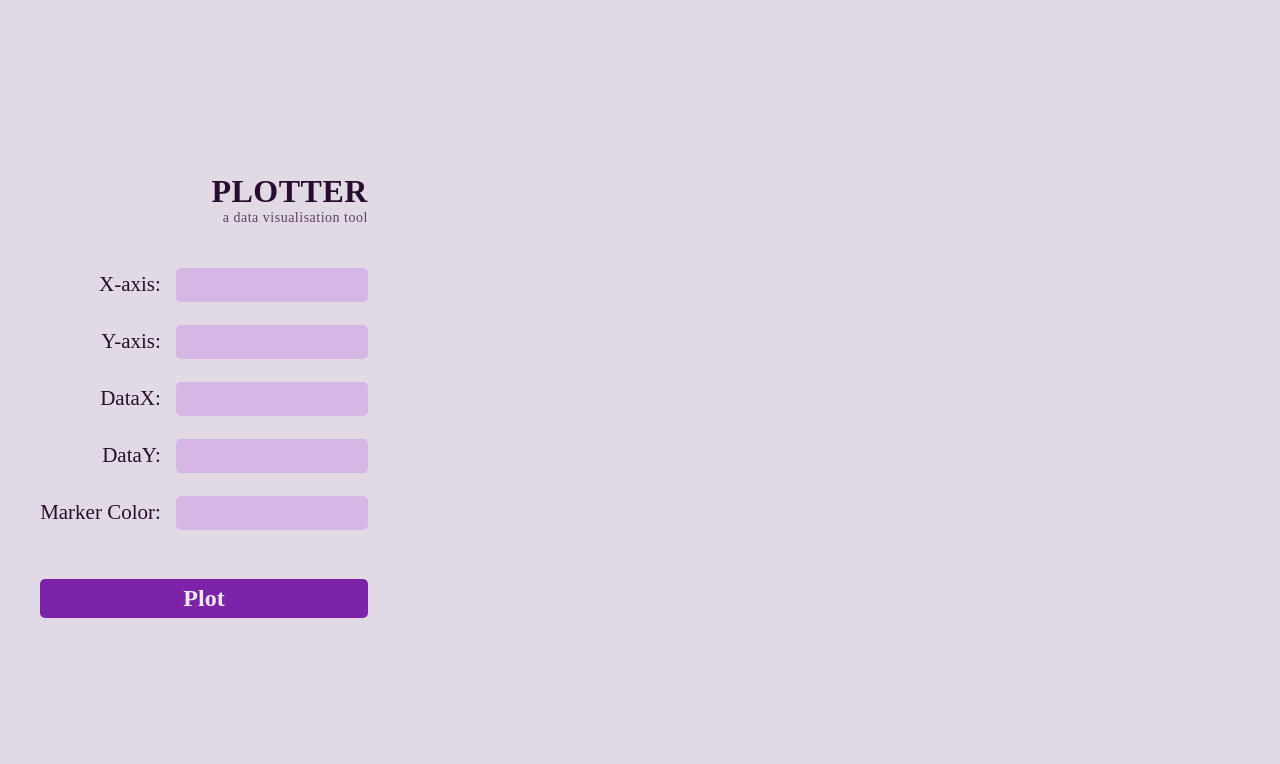
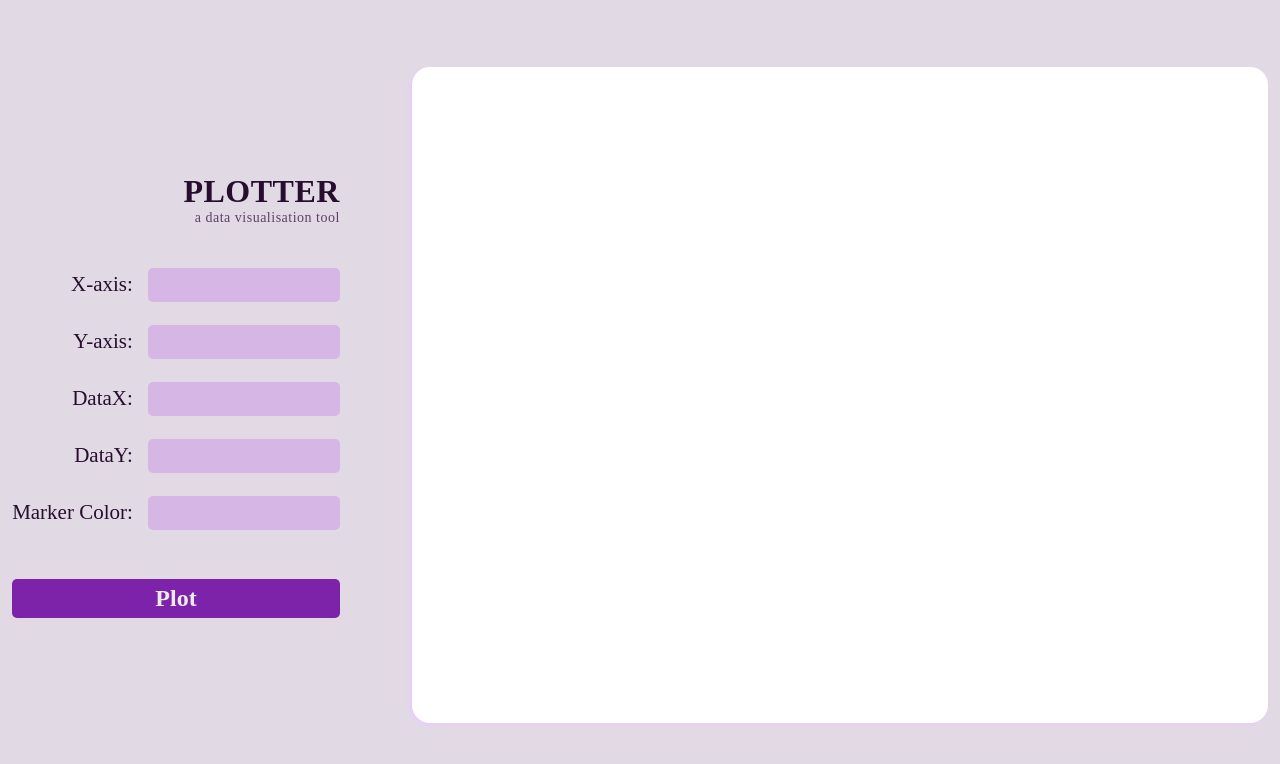
Before and after one commit to SahilGujrati/Plotter, a React (Vite) app: page / in a window 1280 px wide. Shown: the top 764 px of the page. Built offline with nearby package versions, Linux system fonts and the light colour scheme.

Commit message:
Styles for the plotting canvas.

```diff
--- a/src/css/PlottingCanvas.css
+++ b/src/css/PlottingCanvas.css
@@ -0,0 +1,9 @@
+#plottingCanvas {
+    background-color: #fff;
+    border-radius: 18px;
+    box-shadow: -2px 2px 4px #eac9fd;
+    padding: 28px;
+    image-rendering: -moz-crisp-edges;
+    image-rendering: -webkit-crisp-edges;
+    /*transform: rotate(-90deg);*/
+}
```
